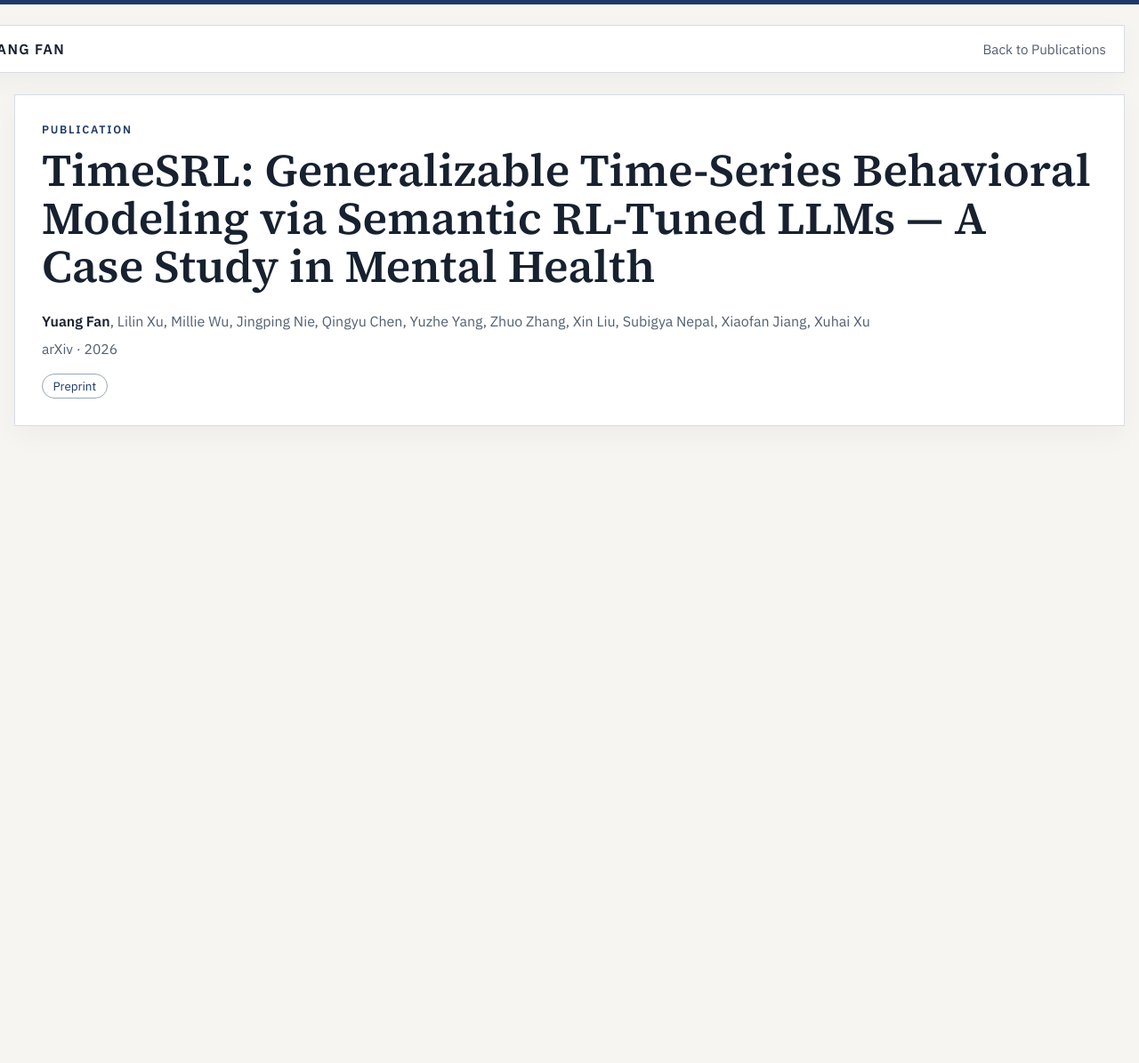
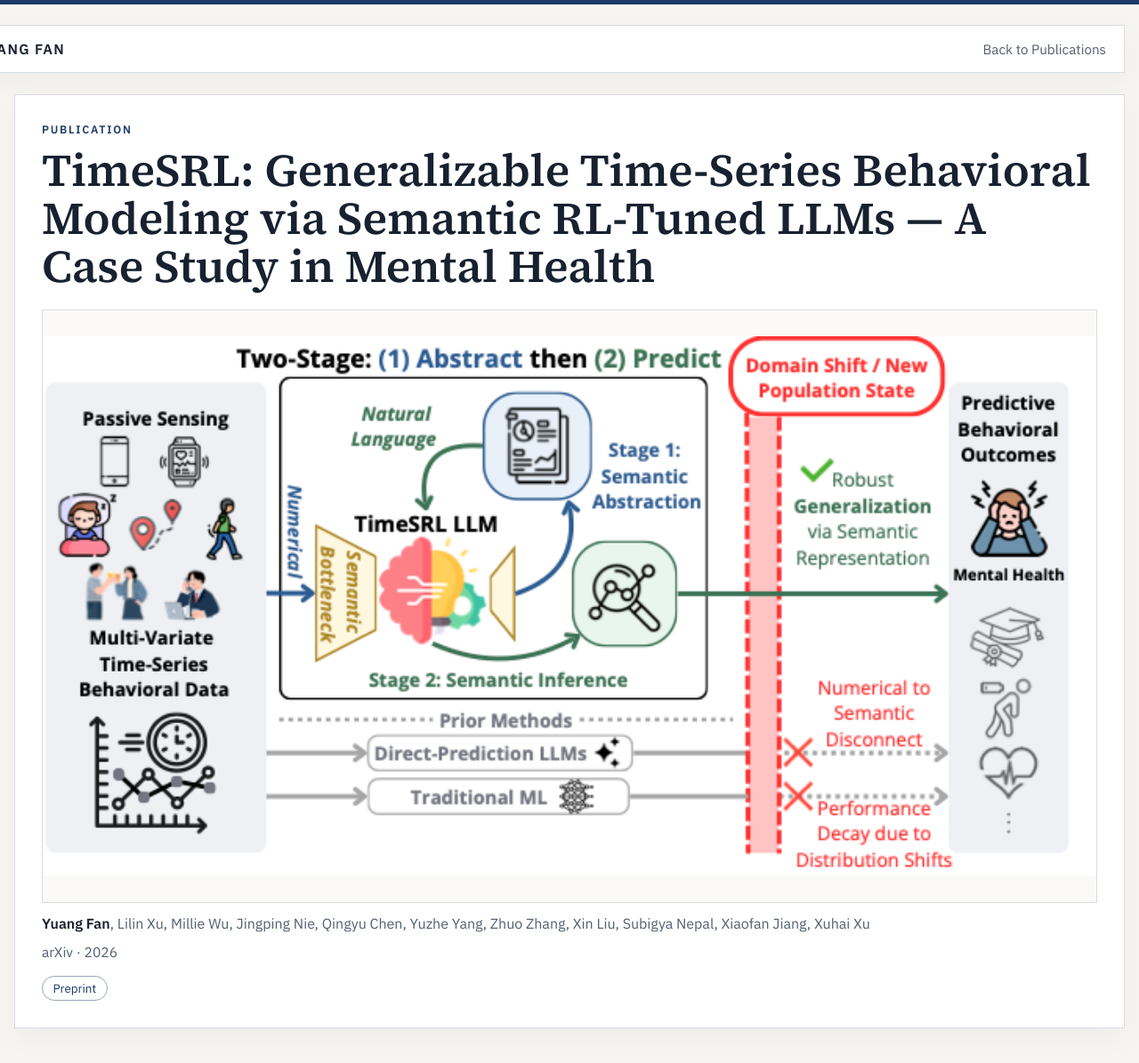
Before and after one commit to yfan2676/yfan2676.github.io, a Jekyll site: the page built from _publications/timesrl/index.md, in a window 1280 px wide and 1212 px high. Shown: the top 1195 px of the window at 89% size. Built offline with Jekyll 4.4.1, drawn with Linux system fonts in a browser that asks for light colours.

Commit message:
add teaser link

```diff
--- a/_publications/timesrl/index.md
+++ b/_publications/timesrl/index.md
@@ -16,6 +16,7 @@ authors:
 venue: "arXiv"
 year: 2026
 date: 2026-05-20
+teaser: teaser.png
 links:
   - label: Preprint
     url: https://arxiv.org/abs/2605.21295
```
